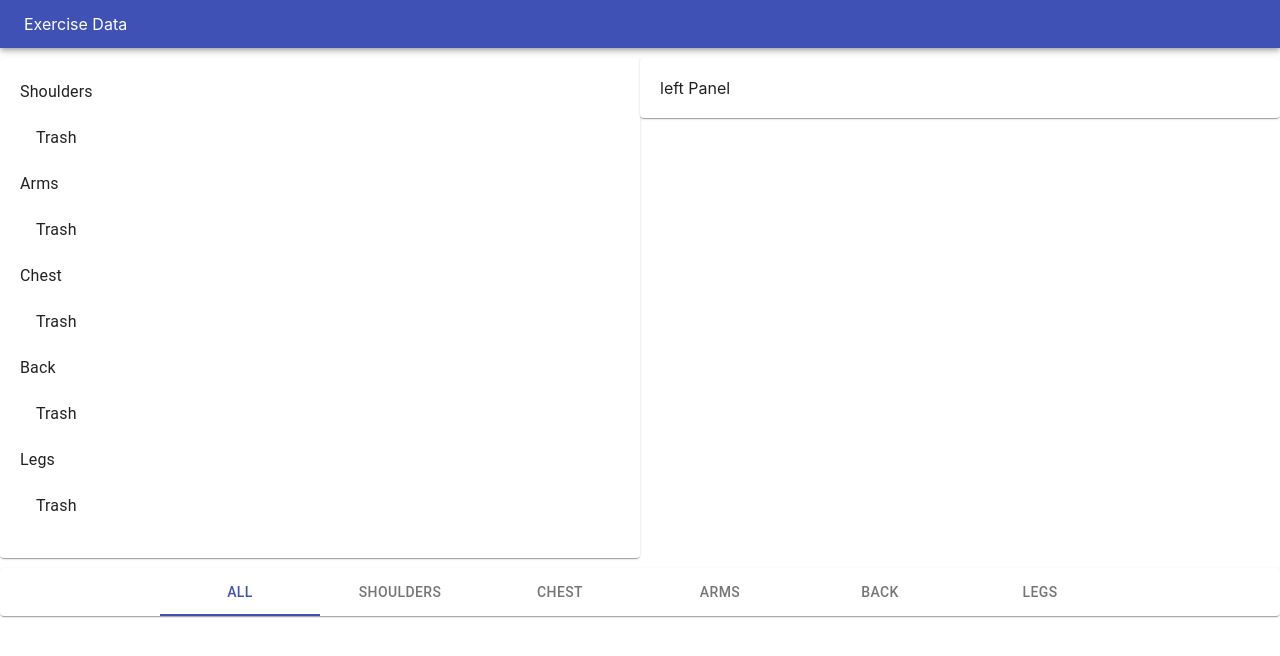
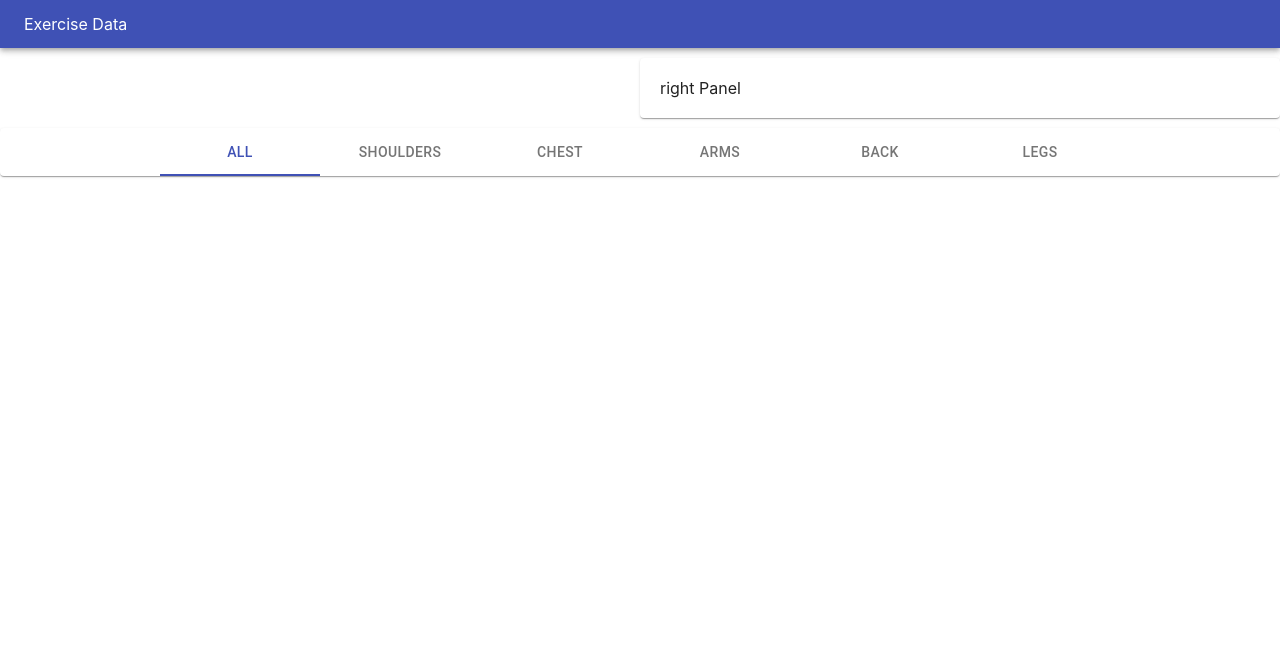
Before and after one commit to Caiheng111/Exercise-app, a React (Create React App) app: page / in a window 1280 px wide. Shown: the top 656 px of the page. Built offline with nearby package versions, Linux system fonts and the light colour scheme.

Commit message:
fix the array bug

```diff
--- a/src/App.js
+++ b/src/App.js
@@ -28,6 +28,16 @@ export default class App extends Component {
     )
   }
 
+  // getExercisesByMuscles2(){
+  //   const groupItem =exercises.forEach(exerciseObj=>{
+  //      return  exerciseObj.muscles
+  //   })
+  //   return groupItem
+
+  // }
+
+
+
   render() {
     // console.log(this.getExercisesByMuscles())
 
@@ -35,7 +45,7 @@ export default class App extends Component {
 
       <Fragment>
         <Header/>
-        <Exercises  exercises={this.getExercisesByMuscles()}/>
+        <Exercises  exercisesGroup={this.getExercisesByMuscles()}/>
         <Footer muscles={muscles}/>
      </Fragment>
     )
--- a/src/Components/Exercises/Exercises.js
+++ b/src/Components/Exercises/Exercises.js
@@ -4,6 +4,7 @@ import React,{Fragment} from 'react'
 import {Grid,Paper,Typography,List} from '@material-ui/core';
 import ListItem from '@material-ui/core/ListItem';
 import ListItemText from '@material-ui/core/ListItemText';
+import { exercises } from '../../store';
 
 
 const style ={
@@ -15,31 +16,30 @@ const style ={
   }
 }
 
- const Exercises = ({exercises}) => {
-
+ const Exercises = ({exercisesGroup}) => {
+   console.log(exercisesGroup);
 
   return (
     <Grid container >
       <Grid item sm>
-       <Paper style={style.Paper}>
-          {exercises.map(([group, exercises])=>
+       {/* <Paper style={style.Paper}>
+          {exercisesGroup.map((group)=>
           <Fragment>
-              <Typography variant="subtitle1"  style={{textTransform:'capitalize'}}>
-                  {group}
-              </Typography>
-              <List component="nav" aria-label="secondary mailbox folders">
+            <Typography variant="h5"  style={{textTransform:'capitalize'}}>
+                {group}
+            </Typography>
+            <List component="nav" aria-label="secondary mailbox folders">
               <ListItem button>
                 <ListItemText primary="Trash" />
-
               </ListItem>
-            </List>
+              </List>
           </Fragment>
           )}
-       </Paper>
+       </Paper> */}
       </Grid>
       <Grid item sm>
         <Paper style={style.Paper}>
-        left Panel
+        right Panel
        </Paper>
       </Grid>
 
```
